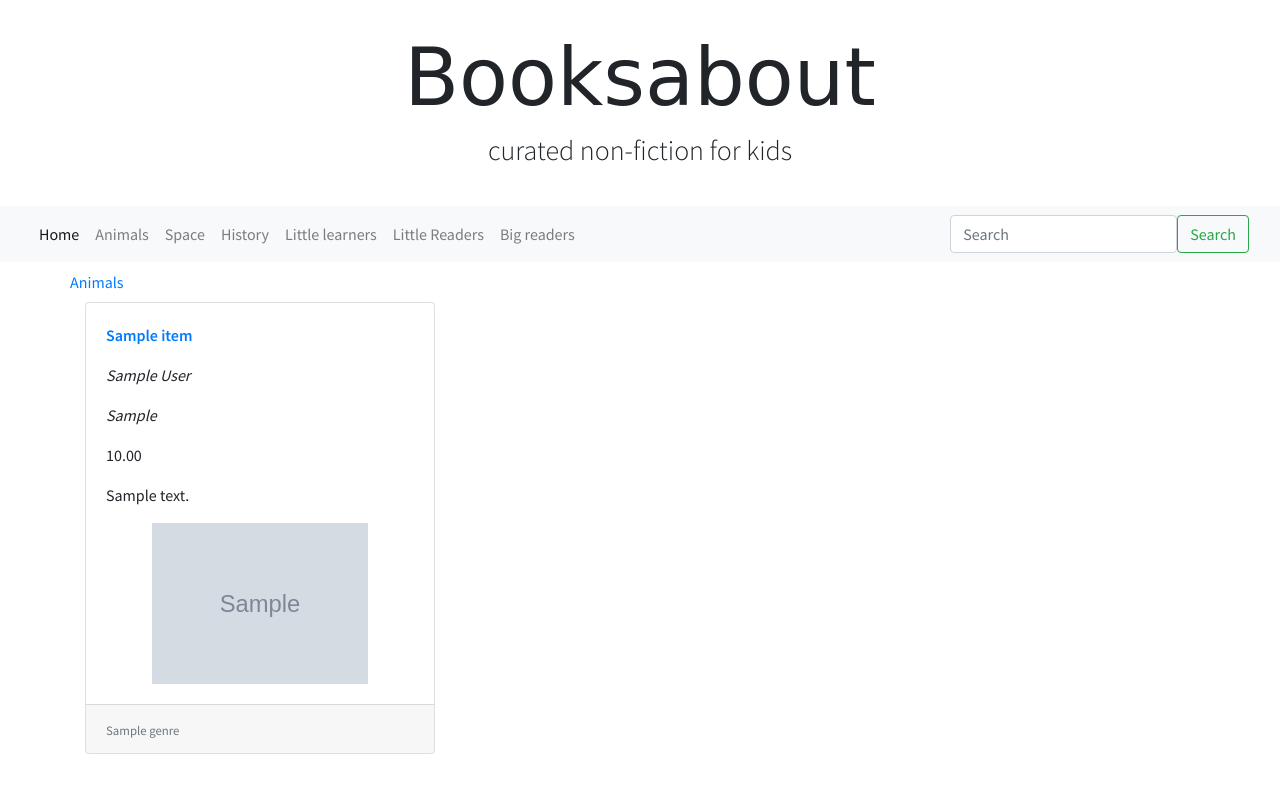
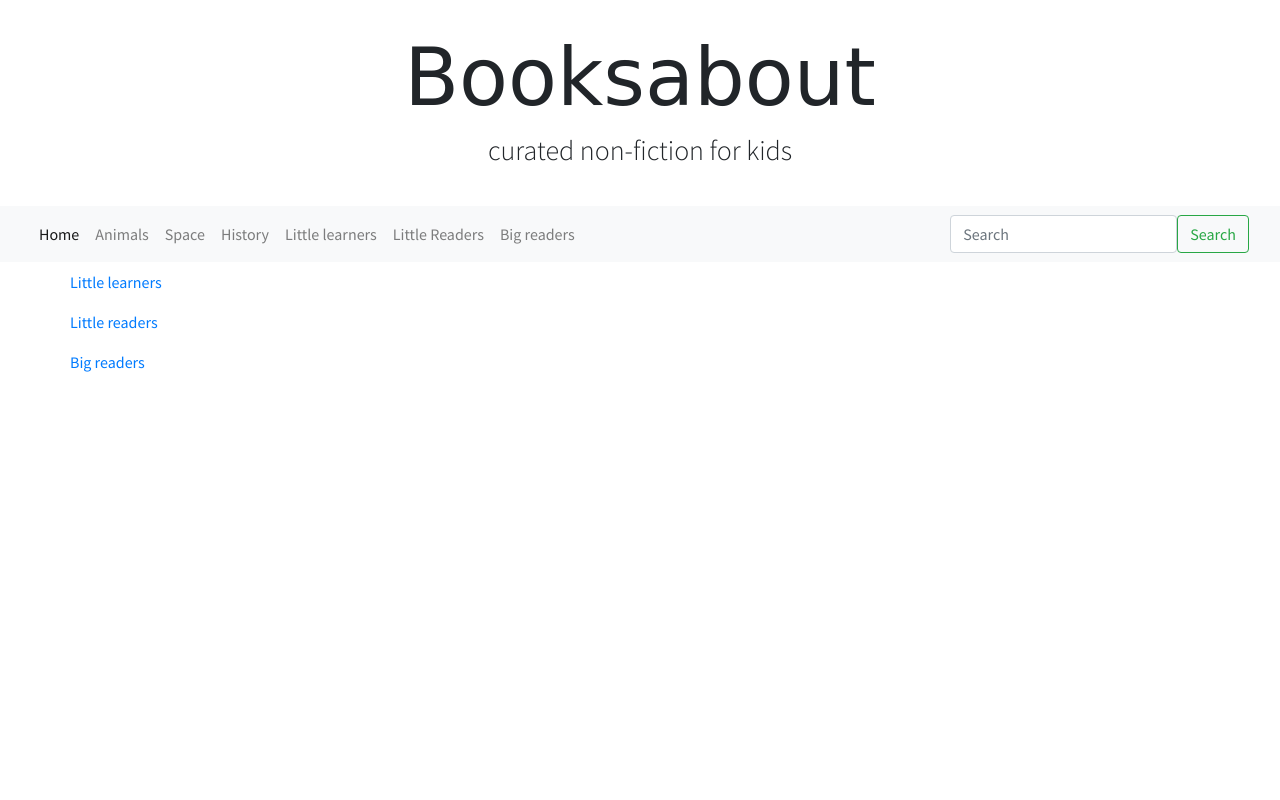
Before and after one commit to mcglasp/ms4-big-idea-books, a Django app: a page that uses templates/base.html in a window 1280 px wide. Run offline with Django 3.2, Linux system fonts and the light colour scheme; tables that the repository leaves empty hold one stand-in row (values such as "Sample post"); grey boxes marked "Sample" are stand-in pictures; some libraries are stand-ins or nearby versions; some web fonts are replaced.

Commit message:
Logic applied to all_items view to display further filtering options in items template

```diff
--- a/items/templates/items/items.html
+++ b/items/templates/items/items.html
@@ -14,13 +14,24 @@
     </div>
 </div>
 <div class="row">
+    {% if narrow_age is True %}
     <ul class="navbar-nav me-auto mb-2 mb-lg-0">
-
         <li class="nav-item">
-          <a class="nav-link" aria-labelledby="" href="{% url 'items' %}?ages={% for a in ages %}{{ a }},{% endfor %}&genre=animals">Animals</a>
+          <a class="nav-link" aria-labelledby="" href="{% url 'items' %}?genres={% for g in genres %}{{ g }},{% endfor %}&ages_narrow=preschool">Little learners</a>
+          <a class="nav-link" aria-labelledby="" href="{% url 'items' %}?genres={% for g in genres %}{{ g }},{% endfor %}&ages_narrow=5-7,6-8">Little readers</a>
+          <a class="nav-link" aria-labelledby="" href="{% url 'items' %}?genres={% for g in genres %}{{ g }},{% endfor %}&ages_narrow=8-10,teen">Big readers</a>
         </li>
-
       </ul>
+    {% endif %}
+    {% if narrow_genre is True %}
+    <ul class="navbar-nav me-auto mb-2 mb-lg-0">
+        <li class="nav-item">
+          <a class="nav-link" aria-labelledby="" href="{% url 'items' %}?ages={% for a in ages %}{{ a }},{% endfor %}&genres_narrow=animals">Animals</a>
+          <a class="nav-link" aria-labelledby="" href="{% url 'items' %}?ages={% for a in ages %}{{ a }},{% endfor %}&genres_narrow=space">Space</a>
+          <a class="nav-link" aria-labelledby="" href="{% url 'items' %}?ages={% for a in ages %}{{ a }},{% endfor %}&genres_narrow=history">History</a>
+        </li>
+      </ul>
+      {% endif %}
 </div>
     <div class="row">
         {% for item in items %}
--- a/items/views.py
+++ b/items/views.py
@@ -10,30 +10,37 @@ def all_items(request):
 
     genres = None
     ages = None
+    narrow_age = None
+    narrow_genre = None
 
     if request.GET:
-        if 'genre' in request.GET:
-            genres = request.GET['genre'].split(',')
+        if 'genres' in request.GET and 'ages' not in request.GET:
+            genres = request.GET['genres'].split(',')
             items = items.filter(genre__name__in=genres)
-            # genres = Genre.objects.filter(name__in=genres)
+            narrow_age = True
 
-        if 'ages' in request.GET:
+        if 'ages' in request.GET and 'genres' not in request.GET:
             ages = request.GET['ages'].split(',')
             items = items.filter(age_range__age_range__in=ages)
-            # ages = Age_range.objects.filter(age_range__in=ages)
+            narrow_genre = True
 
-        if 'ages' in request.GET and 'genre' in request.GET:
-            genres = request.GET['genre'].split(',')
+        if 'genres_narrow' in request.GET:
+            genres = request.GET['genres_narrow'].split(',')
             ages = request.GET['ages'].split(',')
-            items = items.filter(age_range__age_range__in=ages).filter(genre__name__in=genres)
-            # genres = Genre.objects.filter(name__in=genres)
-            # ages = Age_range.objects.filter(age_range__in=ages)
+            items = items.filter(age_range__age_range__in=ages).filter(
+                                 genre__name__in=genres)
 
+        if 'ages_narrow' in request.GET:
+            ages = request.GET['ages_narrow'].split(',')
+            genres = request.GET['genres'].split(',')
+            items = items.filter(genre__name__in=genres).filter(age_range__age_range__in=ages)
 
     context = {
         'items': items,
         'genres': genres,
         'ages': ages,
+        'narrow_age': narrow_age,
+        'narrow_genre': narrow_genre,
     }
 
     return render(request, 'items/items.html', context)
--- a/templates/base.html
+++ b/templates/base.html
@@ -66,13 +66,13 @@
             <a class="nav-link active" aria-current="page" href="#">Home</a>
           </li>
           <li class="nav-item">
-            <a class="nav-link" aria-labelledby="" href="{% url 'items' %}?genre=animals">Animals</a>
+            <a class="nav-link" aria-labelledby="" href="{% url 'items' %}?genres=animals">Animals</a>
           </li>
           <li class="nav-item">
-            <a class="nav-link" aria-labelledby="" href="{% url 'items' %}?genre=space">Space</a>
+            <a class="nav-link" aria-labelledby="" href="{% url 'items' %}?genres=space">Space</a>
           </li>
           <li class="nav-item">
-            <a class="nav-link" aria-labelledby="" href="{% url 'items' %}?genre=history">History</a>
+            <a class="nav-link" aria-labelledby="" href="{% url 'items' %}?genres=history">History</a>
           </li>
           <li class="nav-item">
             <a class="nav-link" aria-labelledby="" href="{% url 'items' %}?ages=preschool">Little learners</a>
```
Also changed, not shown: items/models.py (+0 -13 lines).
